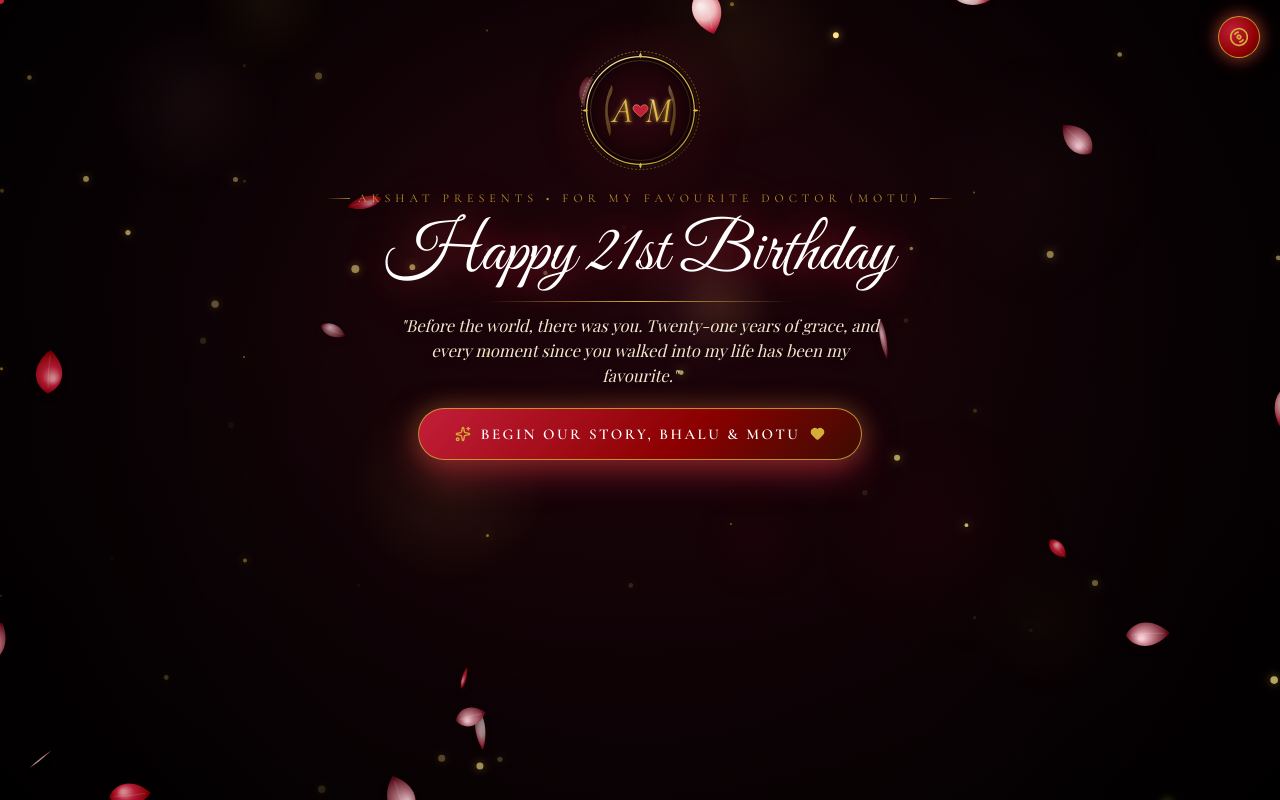
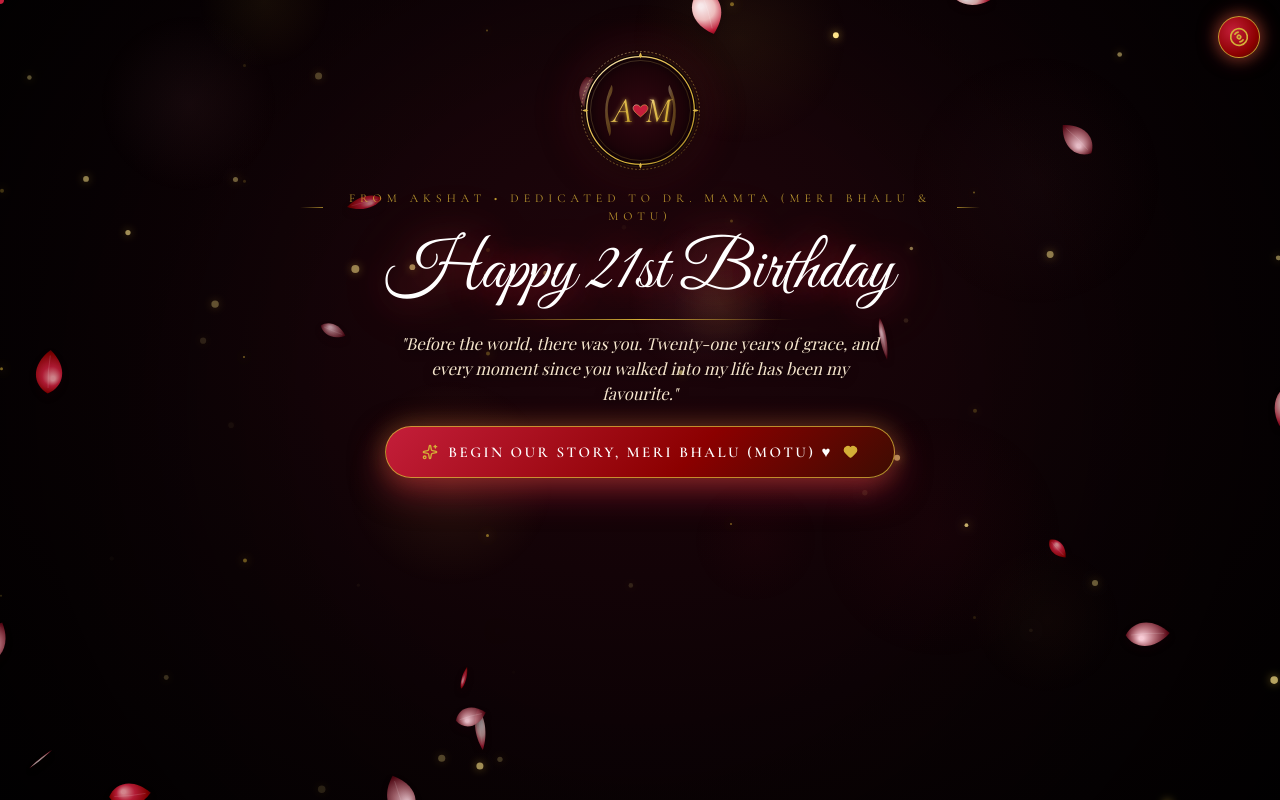
Before and after one commit to chitranshuajmera0000/mamta-birthday, a React (Vite) app: page / in a window 1280 px wide. Built offline with nearby package versions, Linux system fonts and the light colour scheme; a web font is replaced by a local one.

Commit message:
fix: clarify Bhalu and Motu as Mamtas affectionate nicknames across Invitation and Forever pages

```diff
--- a/src/pages/Page0_Invitation.tsx
+++ b/src/pages/Page0_Invitation.tsx
@@ -109,7 +109,7 @@ export default function Page0_Invitation() {
               fontWeight: 500,
             }}
           >
-            AKSHAT PRESENTS • FOR MY FAVOURITE DOCTOR (MOTU)
+            FROM AKSHAT • DEDICATED TO DR. MAMTA (MERI BHALU & MOTU)
           </p>
           <div style={{ width: 24, height: 1, background: 'linear-gradient(90deg, rgba(212,175,55,0.7), transparent)' }} />
         </div>
@@ -182,7 +182,7 @@ export default function Page0_Invitation() {
               fontWeight: 600,
             }}
           >
-            Begin Our Story, Bhalu & Motu
+            Begin Our Story, Meri Bhalu (Motu) ♥
           </span>
           <Heart size={15} color="#D4AF37" fill="#D4AF37" />
         </motion.button>
--- a/src/pages/Page10_Forever.tsx
+++ b/src/pages/Page10_Forever.tsx
@@ -10,7 +10,7 @@ const FUTURE_PROMISES = [
   'Cooking dinners and burning things while laughing',
   'Holding hands through every high and low',
   'Watching you conquer every goal you set',
-  'Growing old, but always remaining my Motu & Bhalu',
+  'Growing old, but you will always remain my sweetest Bhalu (meri Motu)',
 ];
 
 export default function Page10_Forever() {
```
